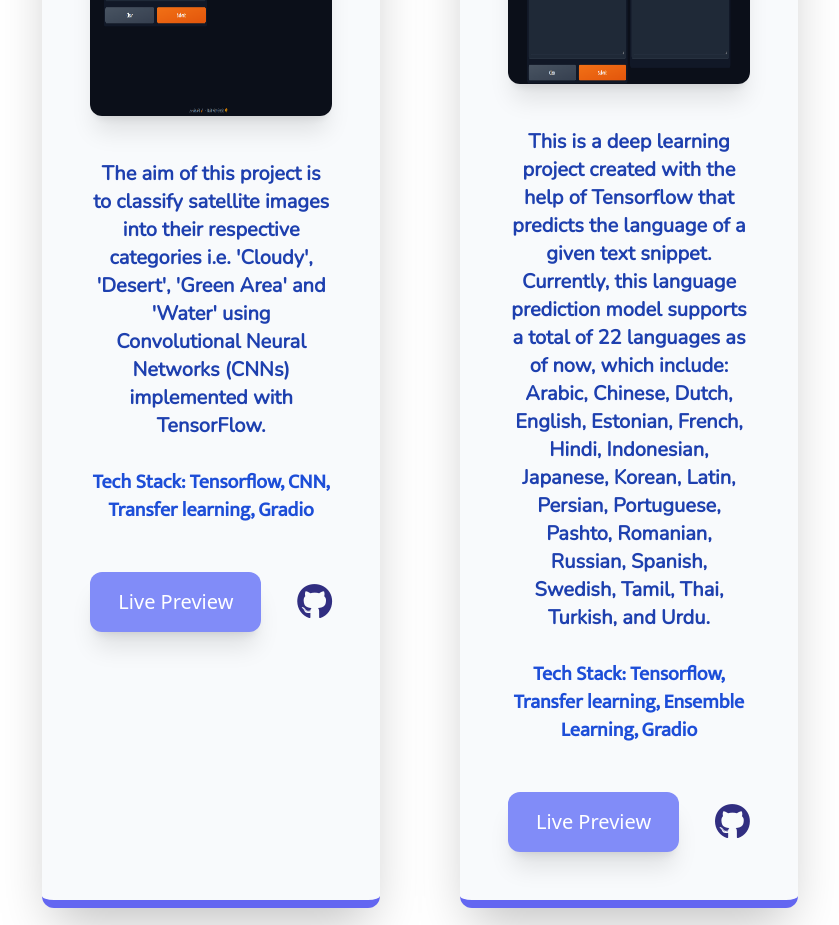
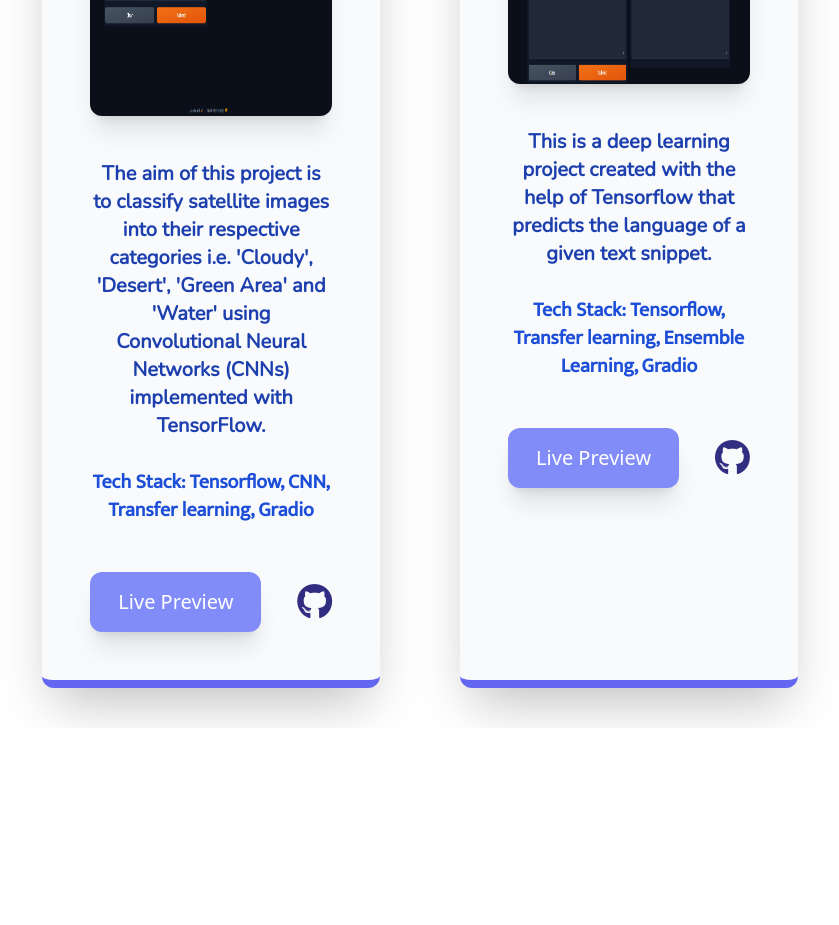
Before and after one commit to somenath203/My-Portfolio-Project, a React (Create React App) app: page /ml-projects in a window 1280 px wide. Shown: the part 8160-9085 px from the top of the page, without its empty margins (11-850 px from the left). After the commit the page ends 8888 px from the top, so only its background shows below. Built offline with nearby package versions, Linux system fonts and the light colour scheme; a web font is replaced by a local one.

Commit message:
Update AllMlProjects.js

```diff
--- a/src/pages/AllMlProjects.js
+++ b/src/pages/AllMlProjects.js
@@ -290,7 +290,7 @@
         {
             id: 23,
             projectName: 'Language Identifier',
-            projectDescription: "This is a deep learning project created with the help of Tensorflow that predicts the language of a given text snippet. Currently, this language prediction model supports a total of 22 languages as of now, which include: Arabic, Chinese, Dutch, English, Estonian, French, Hindi, Indonesian, Japanese, Korean, Latin, Persian, Portuguese, Pashto, Romanian, Russian, Spanish, Swedish, Tamil, Thai, Turkish, and Urdu.",
+            projectDescription: "This is a deep learning project created with the help of Tensorflow that predicts the language of a given text snippet.",
             projectPic: LanguageIdentifierProjImg,
             heightOfImg: 'h-60',
             widthOfImg: 'w-screen',
```
